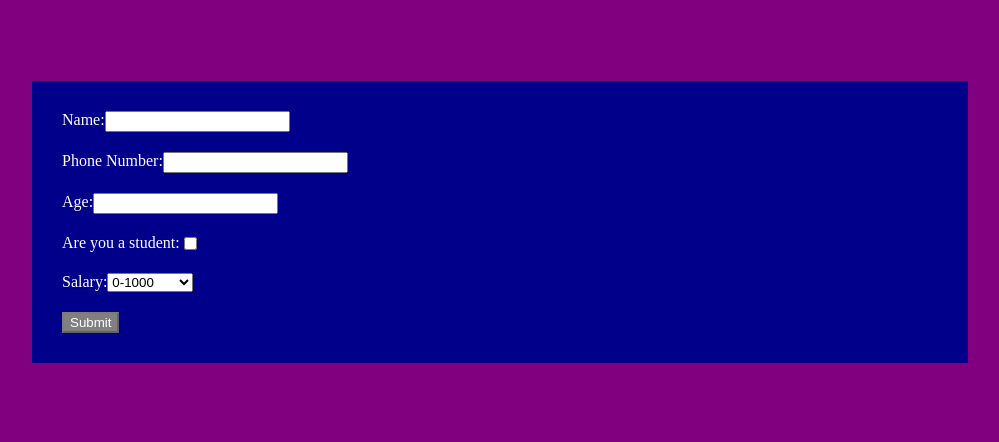
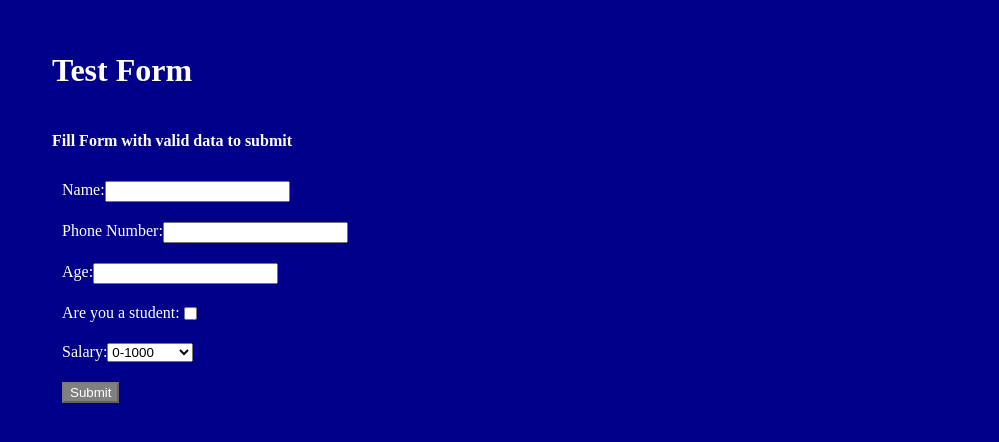
Before and after one commit to MgBeyy/Learn-React, a React (Create React App) app: page / in a window 1280 px wide. Shown: the part 178-620 px from the top of the page, without its empty margins (140-1139 px from the left). Built offline with nearby package versions, Linux system fonts and the light colour scheme.

Commit message:
Update App background color to dark blue and add header to Form component

```diff
--- a/src/App.js
+++ b/src/App.js
@@ -3,7 +3,7 @@ function App() {
   return (
     <div
       style={{
-        backgroundColor: "purple",
+        backgroundColor: "darkblue",
         display: "flex",
         justifyContent: "center",
         alignItems: "center",
--- a/src/components/Form.js
+++ b/src/components/Form.js
@@ -53,6 +53,8 @@ export default function Form() {
     >
       {isSubmit && <SuccessAlert onClick={() => setIsSubmit(false)} />}
       <form className="form" onChange={handleFormChange} onSubmit={submitForm}>
+        <h1>Test Form</h1>
+        <h4>Fill Form with valid data to submit</h4>
         <label className="input">
           Name:
           <input name="name" type="text" value={data.name} />
```
